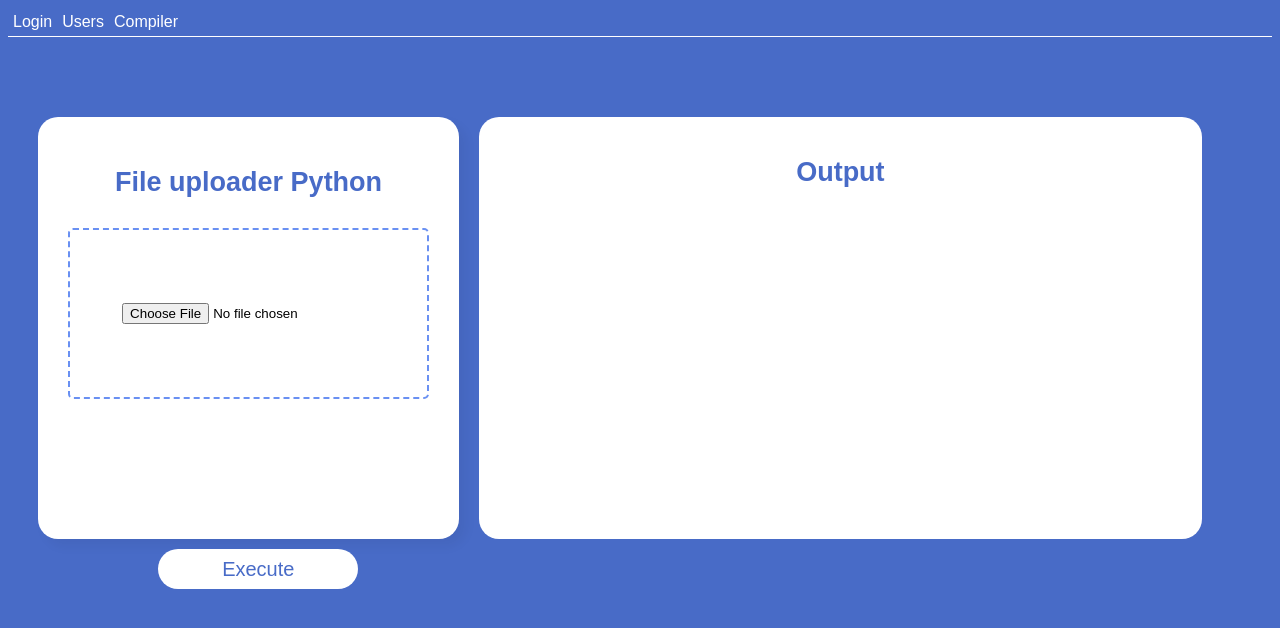
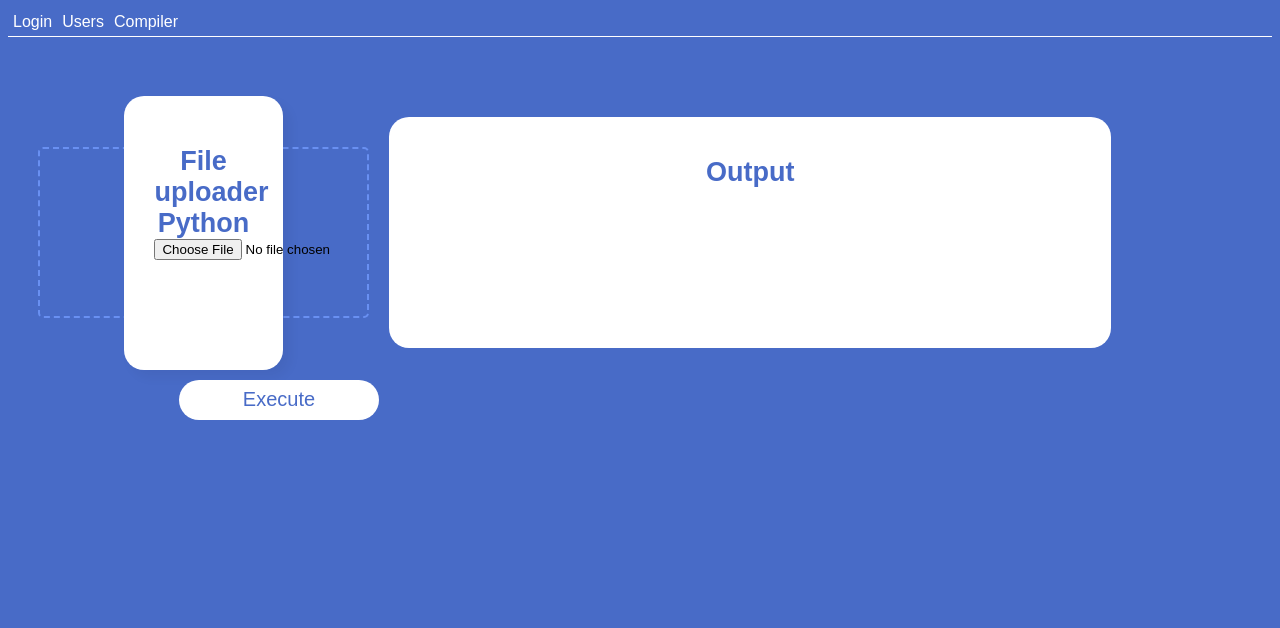
Before and after one commit to CS-Group-L/GroupL-Project, a React (Vite) app in the folder client/: page / in a window 1280 px wide. Shown: the top 628 px of the page. Built offline with nearby package versions, Linux system fonts and the light colour scheme.

Commit message:
working output, input still doesnt work

```diff
--- a/client/src/views/CompilerPage.jsx
+++ b/client/src/views/CompilerPage.jsx
@@ -40,11 +40,11 @@ const CompilerPage = () => {
     const handleSumbit = (e) => {
         e.preventDefault();
 
-        uploadFile();
+        uploadFile(); //set/get the file
 
         const formData = new FormData();
 
-        formData.append("key", file);
+        formData.append("file", file);
 
         axios
             .post("http://localhost:3000/cluster/push", formData, {
@@ -59,7 +59,7 @@ const CompilerPage = () => {
                 console.log(err);
             });
 
-            getOutput();
+        getOutput(); //gives the current/last output
     }
 
 
@@ -67,16 +67,16 @@ const CompilerPage = () => {
     return (
         <div className='container'>
             <div className='wrapper'>
-                <div className='left'>
-                    <header>File uploader Python</header>
-                    <form>
-                        <input type="file" id='chosenFile' name='filename' accept='.py'></input>
-                    </form>
-                    <div className='errorMessageBox'>
-                        <p id='errorMessage' hidden>Error: You have to choose a .py file</p>
+                <form method="post" onSubmit={handleSumbit}>
+                    <div className='left'>
+                        <header>File uploader Python</header>
+                        <input type="file" id='chosenFile' name='filename' accept='.py'/>
+                        <div className='errorMessageBox'>
+                            <p id='errorMessage' hidden>Error: You have to choose a .py file</p>
+                        </div>
+                        <button type="submit" className='buttonExecute'>Execute</button>
                     </div>
-                    <button onClick={handleSumbit} className='buttonExecute'>Execute</button>
-                </div>
+                </form>
                 <div className='right'>
                     <header>Output</header>
                     <h3 id='output' hidden>Your output will displayed here!</h3>
--- a/client/src/views/Login.scss
+++ b/client/src/views/Login.scss
@@ -4,7 +4,7 @@
     width: 33%;
     margin-left: 31%;
     margin-top: 5%;
-    background-color: rgb(238, 238, 238);
+    background-color: white;
     padding: 2%;
     border-radius: 20px;
 }
```
Also changed, not shown: 1 other file (tests, documents, lock files or other folders).
